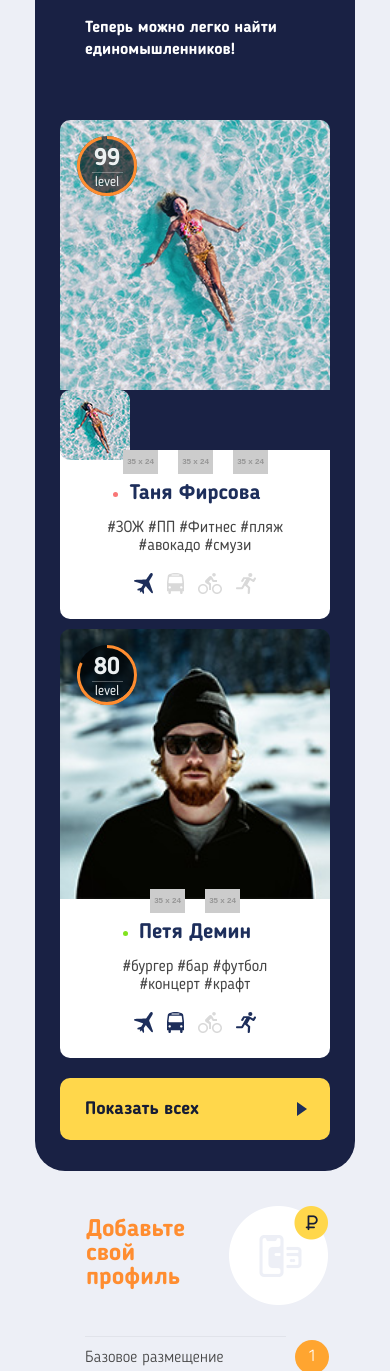
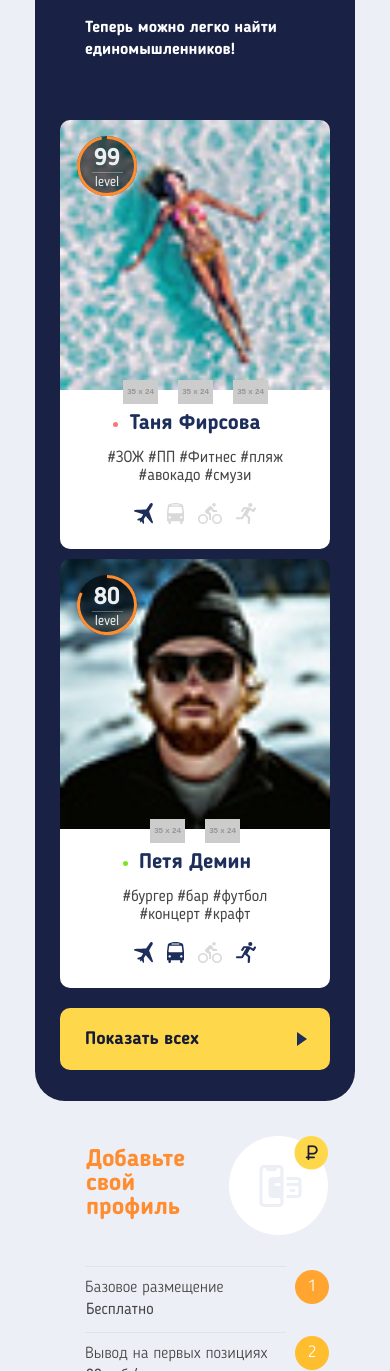
Before and after one commit to GTech1256/571665-pognali-17, a website: page source/index.html in a window 390 px wide. Shown: the part 2609-3980 px from the top of the page. Drawn offline with nearby package versions, Linux system fonts and the light colour scheme; files that its build step writes are made by us from their sources; placeholder pictures from the web are drawn by us.

Commit message:
Add retina for user-card pics

```diff
--- a/source/index.html
+++ b/source/index.html
@@ -333,21 +333,14 @@
               </div>
             </div> <!-- /.user-card__level /.round-level -->
             <a href="#">
-              <img
-                class="user-card__pic"
-                src="img/firsova-desktop@1x.jpg"
-                alt="Фотография пользователя"
-                width="270"
-                height="270"
-              >
               <picture>
-                <source media="(min-width: 1440px)" srcset="img/firsova-desktop@1x.jpg 1x, img/firsova-desktop@2x.jpg 2x">
+                <source media="(min-width: 1440px)" srcset="img/firsova-desktop@1x.jpg 1x, img/firsova-destop@2x.jpg 2x">
                 <source media="(min-width: 768px)" srcset="img/firsova-tablet@1x.jpg 1x, img/firsova-tablet@2x.jpg 2x">
                 <img
-                  class="country-card__pic"
+                  class="user-card__pic"
                   src="img/firsova-mobile@1x.jpg"
                   srcset="img/firsova-mobile@1x.jpg 1x, img/firsova-mobile@2x.jpg 2x"
-                  alt="Чехия"
+                  alt="Фотография пользователя"
                   sizes="(max-width: 767px) 270px, (min-width: 768px) 285px"
                 >
               </picture>
@@ -519,13 +512,17 @@
               </div>
             </div> <!-- /.user-card__level /.round-level -->
             <a href="#">
-              <img
-                class="user-card__pic"
-                src="img/demin-tablet@1x.jpg"
-                alt="Фотография пользователя"
-                width="270"
-                height="270"
-              >
+              <picture>
+                <source media="(min-width: 1440px)" srcset="img/demin-desktop@1x.jpg 1x, img/demin-desktop@2x.jpg 2x">
+                <source media="(min-width: 768px)" srcset="img/demin-tablet@1x.jpg 1x, img/demin-tablet@2x.jpg 2x">
+                <img
+                  class="user-card__pic"
+                  src="img/demin-mobile@1x.jpg"
+                  srcset="img/demin-mobile@1x.jpg 1x, img/demin-mobile@2x.jpg 2x"
+                  alt="Фотография пользователя"
+                  sizes="(max-width: 767px) 270px, (min-width: 768px) 285px"
+                >
+              </picture>
             </a>
             <div class="user-card__info">
               <ul class="user-card__countries">
```
